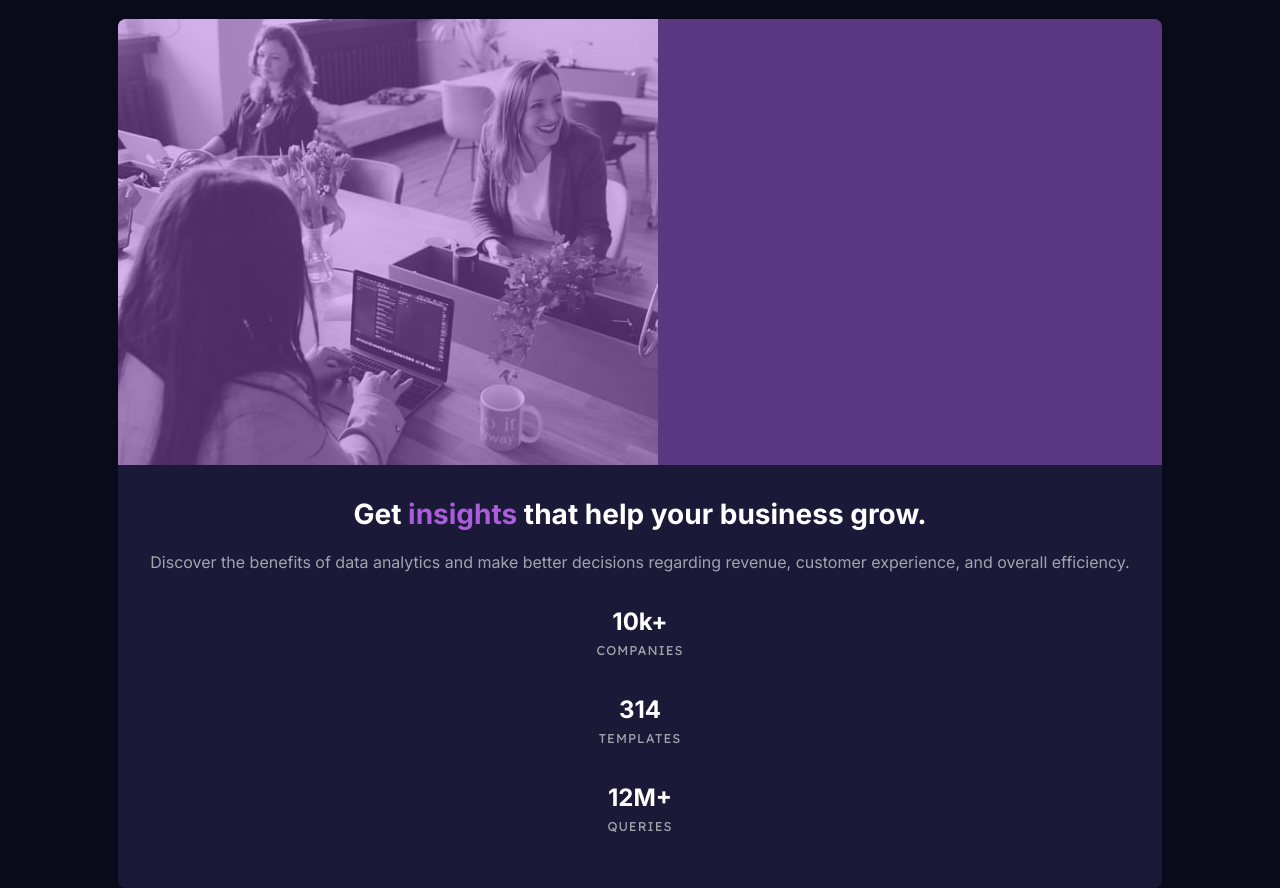
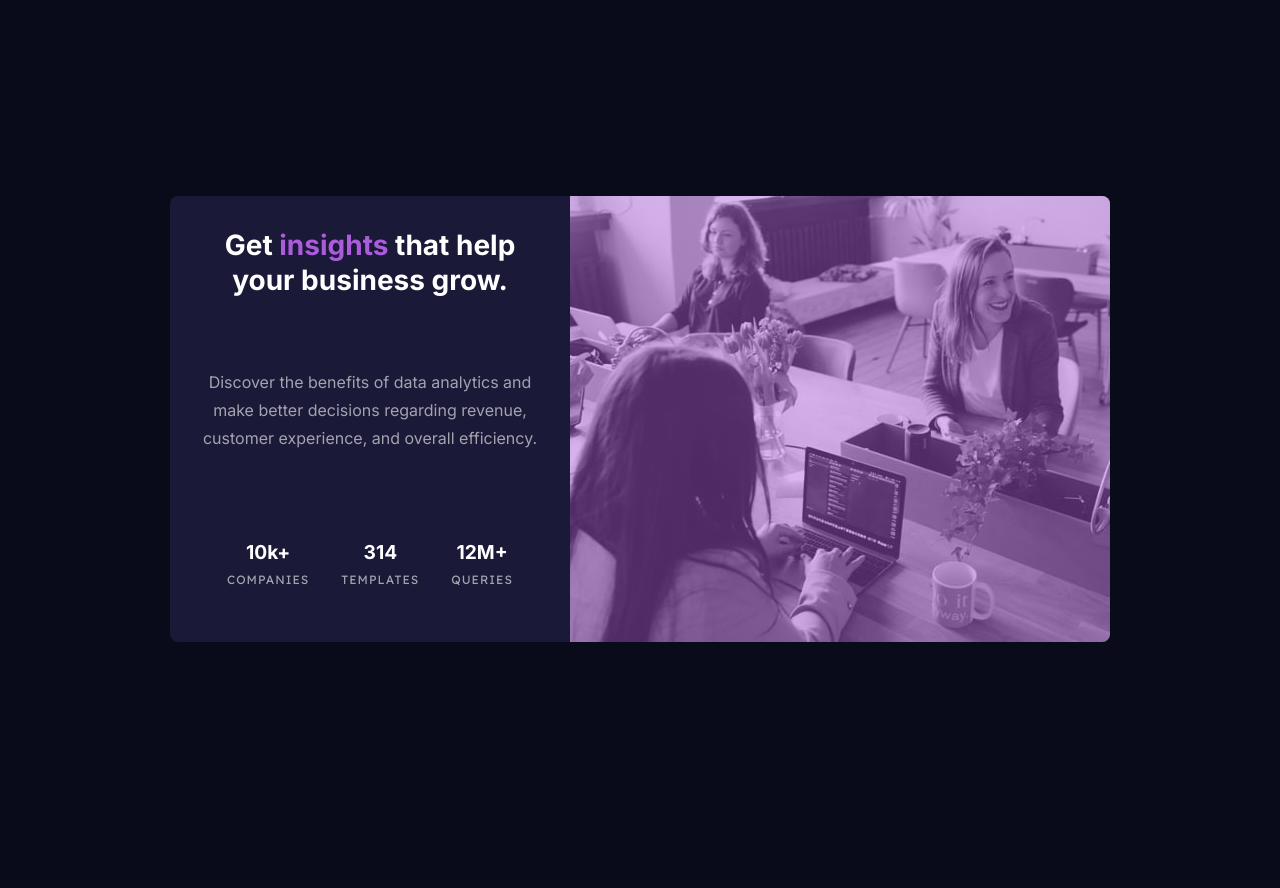
Before and after one commit to saswat10/stats-preview-card, a plain HTML site: page index.html in a window 1280 px wide. After the commit the page ends 819 px from the top, so only its background shows below. Drawn offline with Linux system fonts and the light colour scheme.

Commit message:
index.html and main.css modified

```diff
--- a/css/main.css
+++ b/css/main.css
@@ -103,6 +103,7 @@ body {
     background-color: var(--CLR-PRIMARY-200);
     border-radius: 0.5rem;
     overflow: hidden;
+    max-width:1440px;
 
     display: flex;
     flex-flow: column nowrap;
@@ -124,7 +125,7 @@ body {
   flex-flow: column nowrap;
   gap:2rem;
   padding:1rem;
-  font-size:1.5rem;
+  font-size:1.2rem;
   color: var(--CLR-NEUTRAL-900);
   font-weight: var(--FW-BOLD);
 }
@@ -132,7 +133,7 @@ body {
 .uppercase{
   display: block;
   text-transform: uppercase;
-  font-size:0.8rem;
+  font-size:0.75rem;
   font-family: var(--FF-ACCENT);
   font-weight: var(--FW-REGULAR);
   color: var(--CLR-NEUTRAL-700);
@@ -168,8 +169,18 @@ p{
   /* z-index: 1; */
   opacity:0.45;
 }
-.business{}
 
-@media screen {
-
+@media (min-width:600px) {
+  .business{
+    flex-flow: row;
+  }
+  .business__stats{
+    flex-flow:row;
+  }
+  .image_business{
+    order:2;
+  }
+  .business__product{
+    max-width: 400px;
+  }
 }
--- a/index.html
+++ b/index.html
@@ -28,7 +28,7 @@
                     <picture class="business__img">
                         <source
                             srcset="images/image-header-desktop.jpg"
-                            media="(min-width:600px)"
+                            media="(min-width:800px)"
                         />
                         <img
                             src="images/image-header-mobile.jpg"
```
